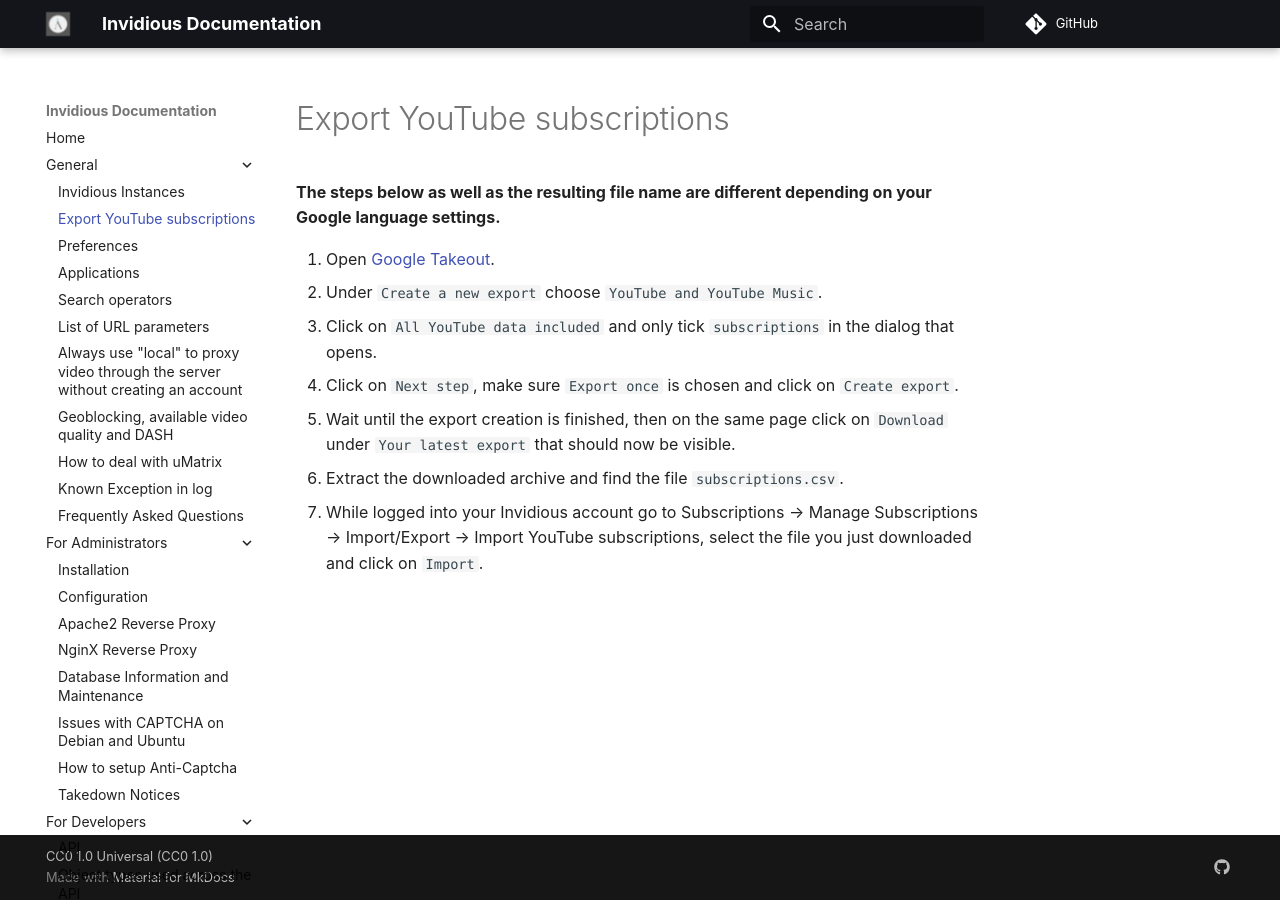
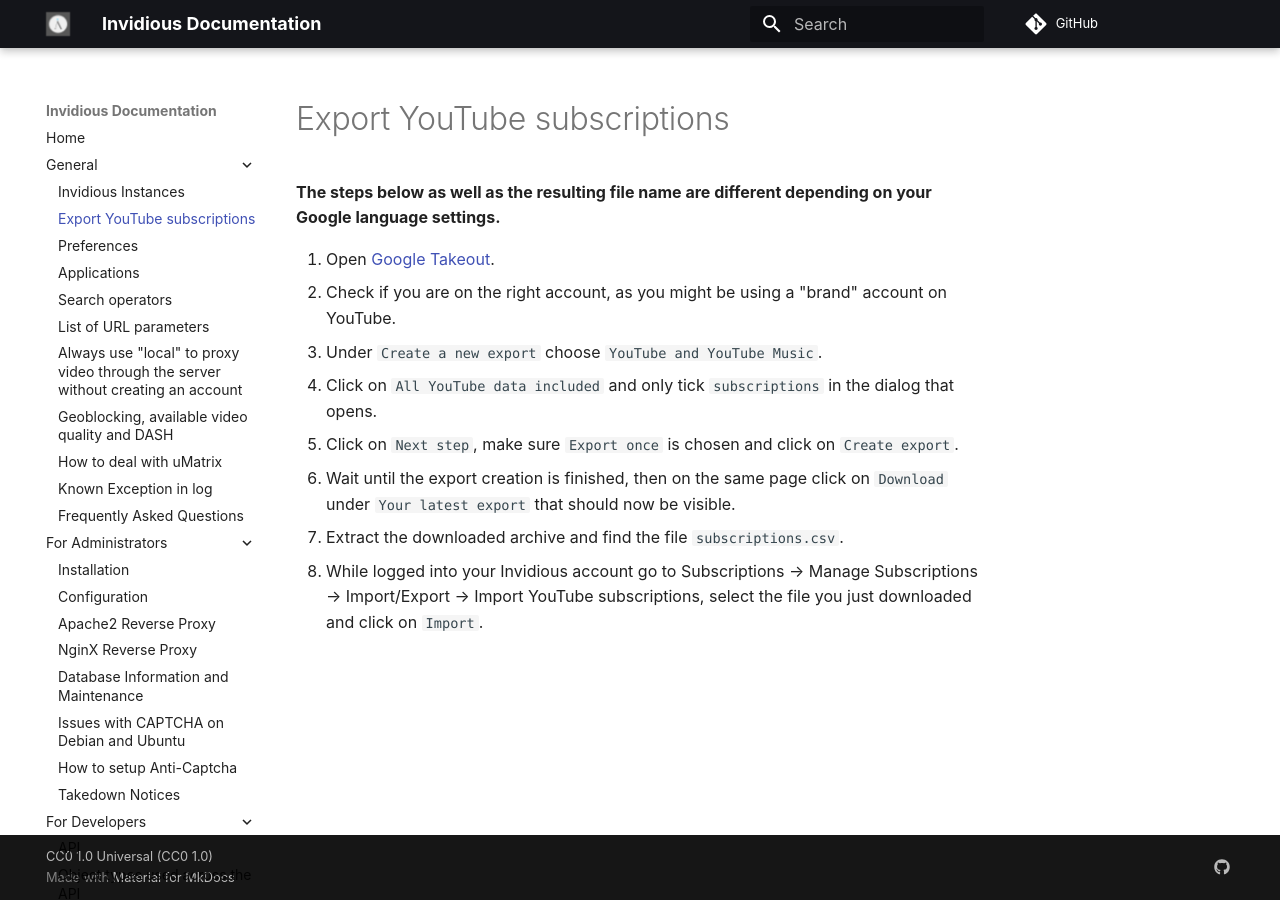
Before and after one commit to iv-org/documentation, an MkDocs documentation site: the page built from docs/export-youtube-subscriptions.md, in a window 1280 px wide. Built offline with MkDocs 1.6.1 and Material for MkDocs 9.7.7, drawn with Linux system fonts in a browser that asks for light colours; comment, search, counter and statistics services are not loaded.

Commit message:
Add into about multiple accounts

```diff
--- a/docs/export-youtube-subscriptions.md
+++ b/docs/export-youtube-subscriptions.md
@@ -4,10 +4,11 @@
 settings.**
 
 1. Open [Google Takeout](https://takeout.google.com/takeout/custom/youtube).
-2. Under `Create a new export` choose `YouTube and YouTube Music`.
-3. Click on `All YouTube data included` and only tick `subscriptions` in the dialog that opens.
-4. Click on `Next step`, make sure `Export once` is chosen and click on `Create export`.
-5. Wait until the export creation is finished, then on the same page click on `Download` under
+2. Check if you are on the right account, as you might be using a "brand" account on YouTube.
+3. Under `Create a new export` choose `YouTube and YouTube Music`.
+4. Click on `All YouTube data included` and only tick `subscriptions` in the dialog that opens.
+5. Click on `Next step`, make sure `Export once` is chosen and click on `Create export`.
+6. Wait until the export creation is finished, then on the same page click on `Download` under
    `Your latest export` that should now be visible.
 6. Extract the downloaded archive and find the file `subscriptions.csv`.
 7. While logged into your Invidious account go to Subscriptions -> Manage Subscriptions ->
```
